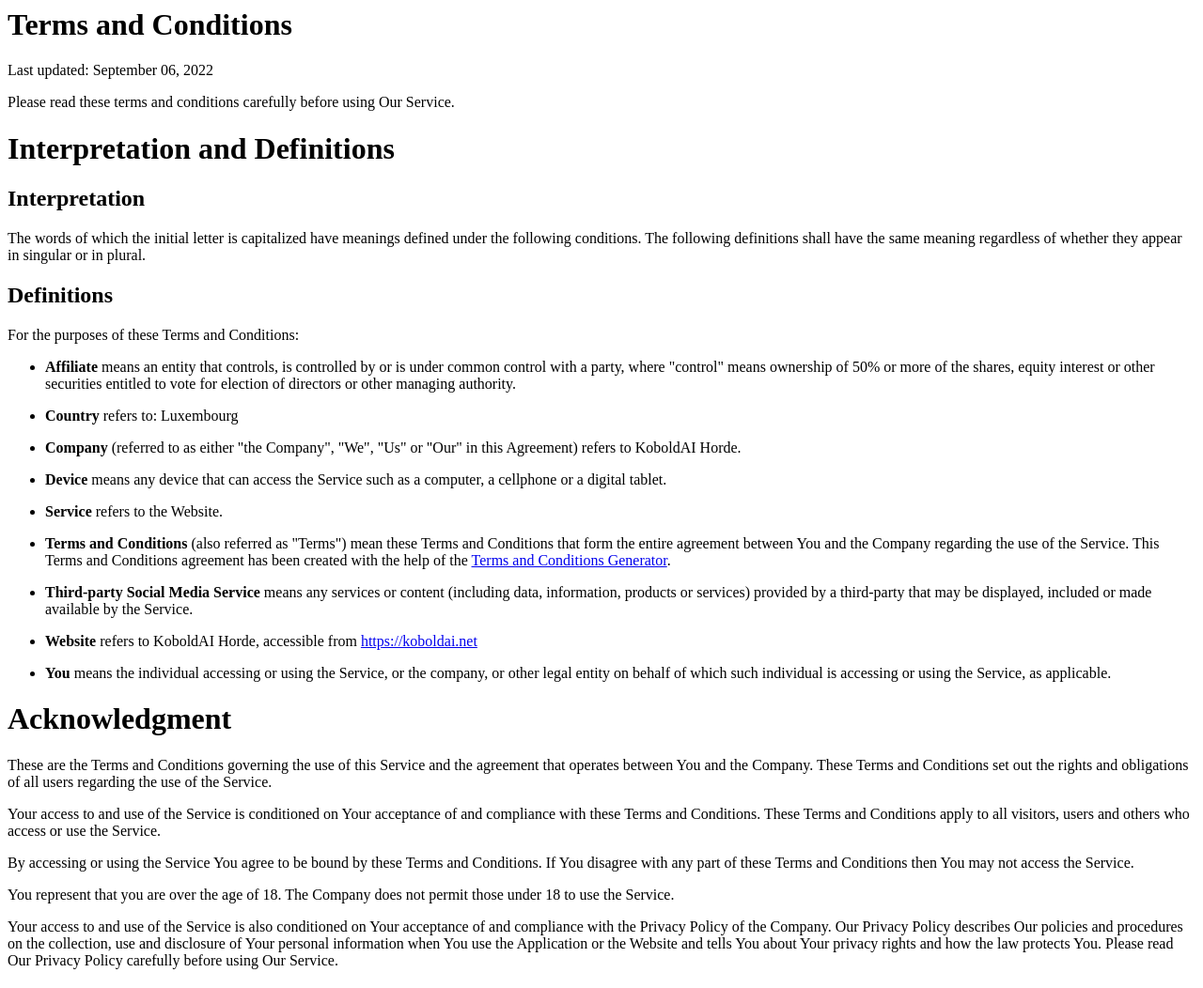
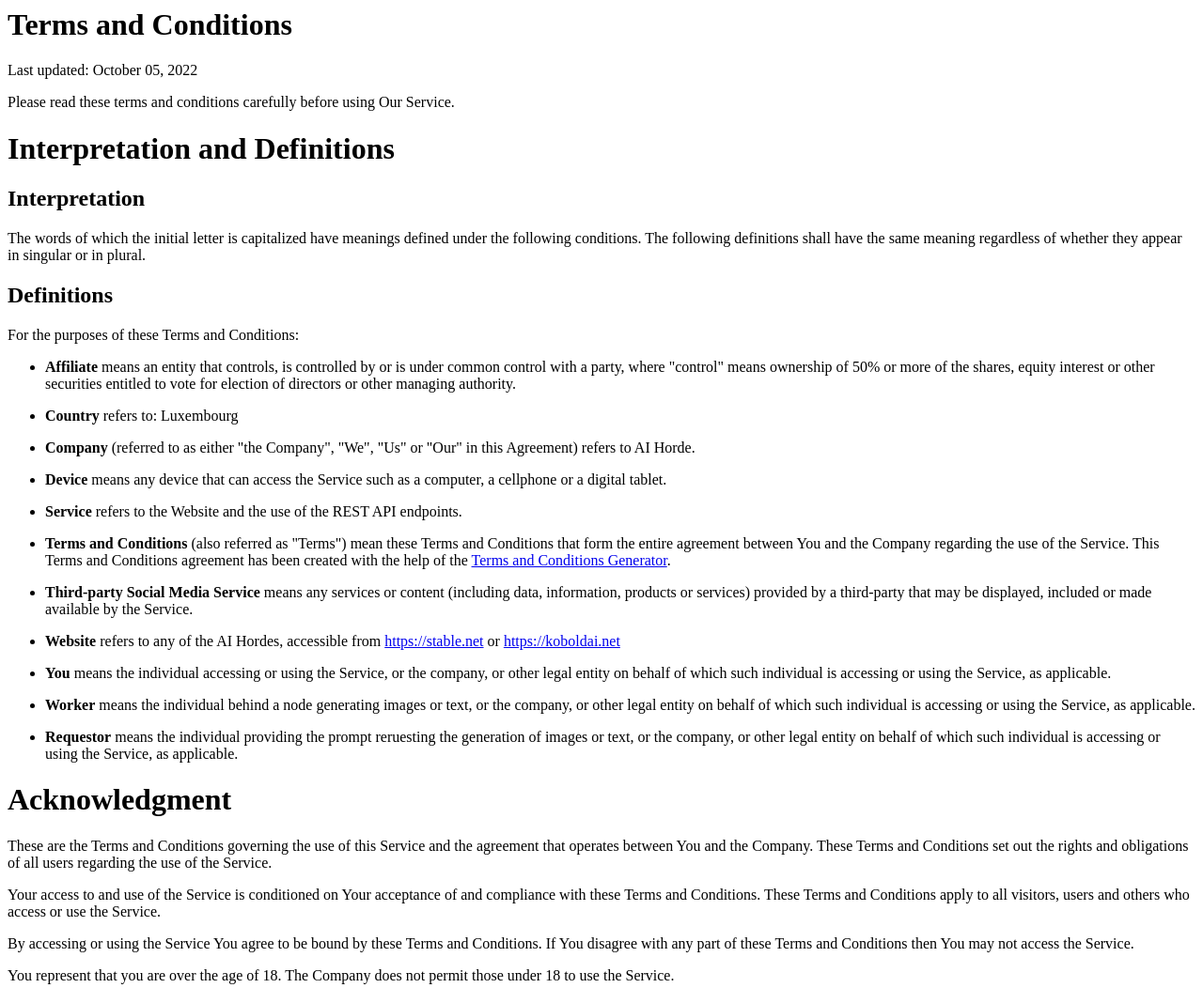
Before and after one commit to Haidra-Org/AI-Horde, a Python web app: template horde/templates/terms_of_service.html in a window 1280 px wide. Shown: the top 1052 px of the page at 94% size. Run offline with Jinja, Linux system fonts and the light colour scheme; the template is opened without the code that fills it, so the values that code supplies are empty.

Commit message:
Terms update

```diff
--- a/horde/templates/terms_of_service.html
+++ b/horde/templates/terms_of_service.html
@@ -1,5 +1,5 @@
 <h1>Terms and Conditions</h1>
-<p>Last updated: September 06, 2022</p>
+<p>Last updated: October 05, 2022</p>
 <p>Please read these terms and conditions carefully before using Our Service.</p>
 <h1>Interpretation and Definitions</h1>
 <h2>Interpretation</h2>
@@ -14,13 +14,13 @@
 <p><strong>Country</strong> refers to:  Luxembourg</p>
 </li>
 <li>
-<p><strong>Company</strong> (referred to as either &quot;the Company&quot;, &quot;We&quot;, &quot;Us&quot; or &quot;Our&quot; in this Agreement) refers to KoboldAI Horde.</p>
+<p><strong>Company</strong> (referred to as either &quot;the Company&quot;, &quot;We&quot;, &quot;Us&quot; or &quot;Our&quot; in this Agreement) refers to AI Horde.</p>
 </li>
 <li>
 <p><strong>Device</strong> means any device that can access the Service such as a computer, a cellphone or a digital tablet.</p>
 </li>
 <li>
-<p><strong>Service</strong> refers to the Website.</p>
+<p><strong>Service</strong> refers to the Website and the use of the REST API endpoints.</p>
 </li>
 <li>
 <p><strong>Terms and Conditions</strong> (also referred as &quot;Terms&quot;) mean these Terms and Conditions that form the entire agreement between You and the Company regarding the use of the Service. This Terms and Conditions agreement has been created with the help of the <a href="https://www.privacypolicies.com/terms-conditions-generator/" target="_blank">Terms and Conditions Generator</a>.</p>
@@ -29,10 +29,16 @@
 <p><strong>Third-party Social Media Service</strong> means any services or content (including data, information, products or services) provided by a third-party that may be displayed, included or made available by the Service.</p>
 </li>
 <li>
-<p><strong>Website</strong> refers to KoboldAI Horde, accessible from <a href="https://koboldai.net" rel="external nofollow noopener" target="_blank">https://koboldai.net</a></p>
+<p><strong>Website</strong> refers to any of the AI Hordes, accessible from <a href="https://stablehorde.net" rel="external nofollow noopener" target="_blank">https://stable.net</a> or <a href="https://koboldai.net" rel="external nofollow noopener" target="_blank">https://koboldai.net</a></p>
 </li>
 <li>
 <p><strong>You</strong> means the individual accessing or using the Service, or the company, or other legal entity on behalf of which such individual is accessing or using the Service, as applicable.</p>
+</li>
+<li>
+<p><strong>Worker</strong> means the individual behind a node generating images or text, or the company, or other legal entity on behalf of which such individual is accessing or using the Service, as applicable.</p>
+</li>
+<li>
+<p><strong>Requestor</strong> means the individual providing the prompt reruesting the generation of images or text, or the company, or other legal entity on behalf of which such individual is accessing or using the Service, as applicable.</p>
 </li>
 </ul>
 <h1>Acknowledgment</h1>
@@ -64,6 +70,22 @@
 <p>If You are a European Union consumer, you will benefit from any mandatory provisions of the law of the country in which you are resident in.</p>
 <h1>United States Legal Compliance</h1>
 <p>You represent and warrant that (i) You are not located in a country that is subject to the United States government embargo, or that has been designated by the United States government as a &quot;terrorist supporting&quot; country, and (ii) You are not listed on any United States government list of prohibited or restricted parties.</p>
+<h2>Cryptocurrencies</h2>
+<p>We do not allow this service to be used with cryptocurrency, Non-Fungible Token (NFTs) and blockchain technologies. if we discover you utilizing this website for any of these purposes, we reserve the right to teminate your account without notice.</p>
+<h1>Website-Specific</h1>
+<h2>Kudos</h2>
+<p>The Kudos system used by this website is not a currency or meant to be one. It is also not a blockchain technology. It is meant as a method to efficiently prioritize requests.</p>
+<p>We allow you to transfer your Kudos to other accounts, but we reserve the right to modify Kudos amounts as we see fit for the improvement of the use of this service. We offer no guarantee to preserve the Kudos amounts.</p>
+<p>We do not condone exchanging Kudos for real world currency and are not responsible for such transactions failing or Kudos being lost.</p>
+<h2>Accounts Management</h2>
+<p>We do not maintain user accounts registed using one of our provided oauth services (Google, Discord, Github etc). Any account manaement (password reset) has to be done via the original provider.</p>
+<p>You accept that pseudonymous accounts created without logging in to oauth services, are unmaintainable and crate one such account at your own risk.</p>
+<h2>Image License</h2>
+<p>The model is licensed with a <a href="https://huggingface.co/spaces/CompVis/stable-diffusion-license">CreativeML Open RAIL-M license</a>. The website claim no rights on the outputs you generate, you are free to use them and are accountable for their use which must not go against the provisions set in this license. The license forbids you from sharing any content that violates any laws, produce any harm to a person, disseminate any personal information that would be meant for harm, spread misinformation and target vulnerable groups. For the full list of restrictions please read the license</p>
+<h2>Image Content</h2>
+<p>This service merely facilitates the efficient connection of requestors and workers. It is not storing or processing any of the content. You are solely responsible for the content your request and generate.</p>
+<p>As a requestor, you accept that this service is merely a connection mechanism between you and a worker. You are ultimately responsible for the images content you request (see image license above) and this service has no obligation to control the generated content as it passes through.</p>
+<p>As a worker, you accept that this service is merely a connection between you and a requestor. It is your own responsibility to ensure that your worker does not generate any images that you find questionable or that are now allowed by your country's laws, and this serivce has no obligation to control the request as it passes through.</p>
 <h1>Severability and Waiver</h1>
 <h2>Severability</h2>
 <p>If any provision of these Terms is held to be unenforceable or invalid, such provision will be changed and interpreted to accomplish the objectives of such provision to the greatest extent possible under applicable law and the remaining provisions will continue in full force and effect.</p>
```
Also changed, not shown: horde/templates/privacy_policy.html (+7 -1 lines).
